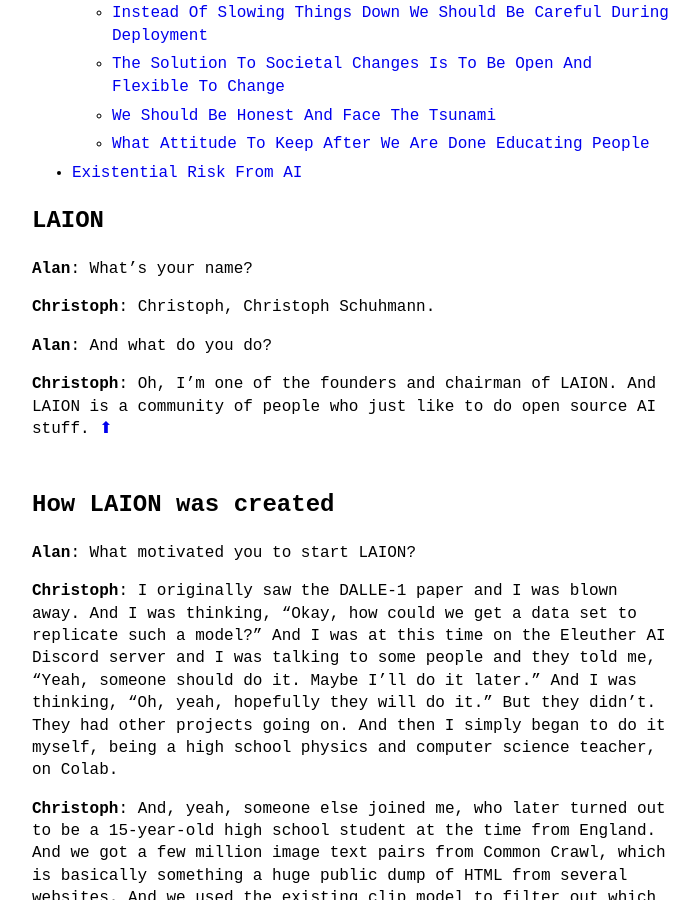
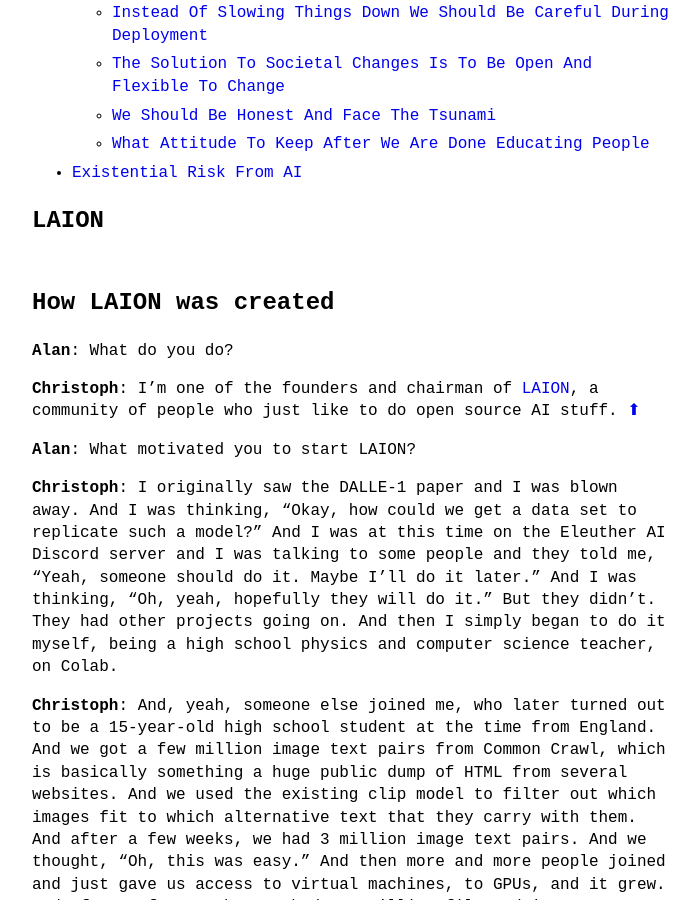
Before and after one commit to theinsideview/theinsideview.github.io, a Jekyll site: the page built from _posts/2023-05-01-christoph.md, in a window 1280 px wide and 900 px high, scrolled down 1810 px. Shown: the whole window, without its empty margins (288-987 px from the left). Built offline with Jekyll 4.4.1, drawn with Linux system fonts in a browser that asks for light colours.

Commit message:
Update 2023-05-01-christoph.md

```diff
--- a/_posts/2023-05-01-christoph.md
+++ b/_posts/2023-05-01-christoph.md
@@ -37,15 +37,11 @@
 
 # LAION
 
-**Alan**: What's your name?
+## How LAION was created
 
-**Christoph**: Christoph, Christoph Schuhmann.
+**Alan**: What do you do?
 
-**Alan**: And what do you do?
-
-**Christoph**: Oh, I'm one of the founders and chairman of LAION. And LAION is a community of people who just like to do open source AI stuff. <a href="#outline">⬆</a>
-
-## How LAION was created
+**Christoph**: I'm one of the founders and chairman of [LAION](https://laion.ai/), a community of people who just like to do open source AI stuff. <a href="#outline">⬆</a>
 
 **Alan**: What motivated you to start LAION?
 
```
